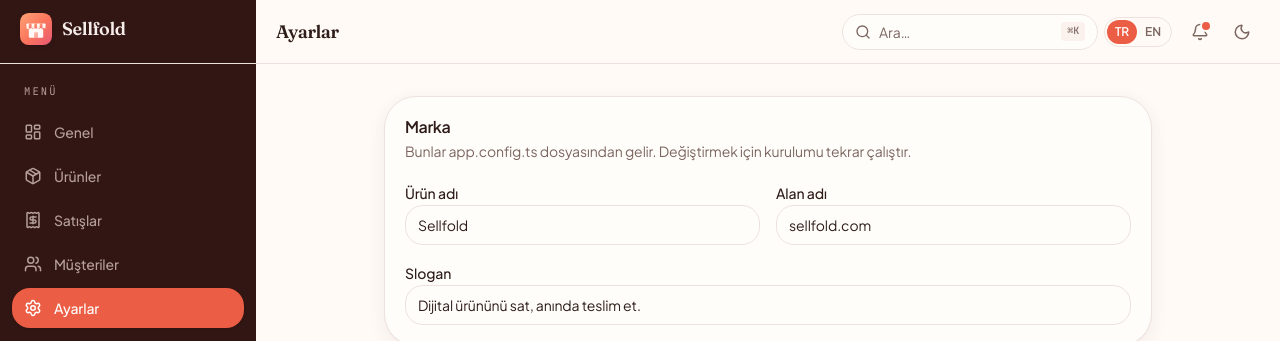
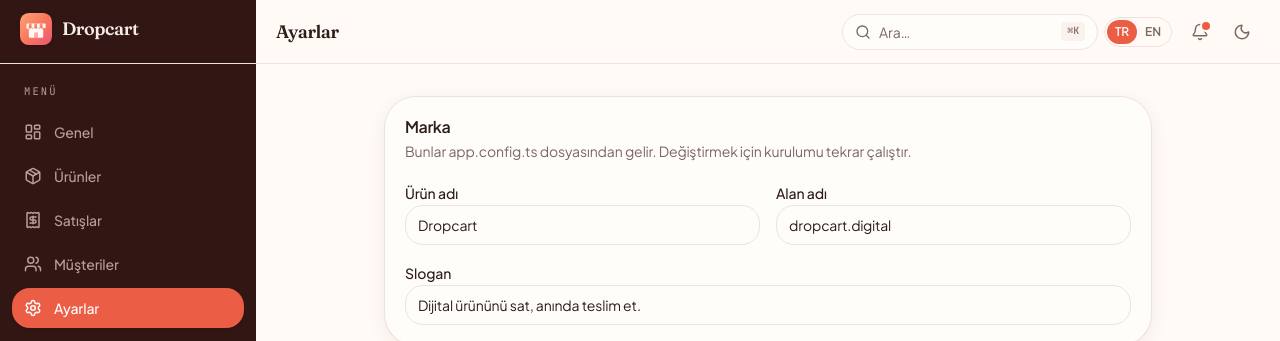
Before and after one commit to ahmetkolik/sellfold, a Next.js app: page /settings in a window 1280 px wide. Shown: the top 341 px of the page. Built offline with nearby package versions, Linux system fonts and the light colour scheme; no server answers.

Commit message:
rebrand: Sellfold → Dropcart, domain dropcart.digital

```diff
--- a/app.config.ts
+++ b/app.config.ts
@@ -18,14 +18,14 @@ export interface AppConfig {
 }
 
 export const appConfig: AppConfig = {
-  name: "Sellfold",
+  name: "Dropcart",
   tagline: { tr: "Dijital ürününü sat, anında teslim et.", en: "Sell your digital product, deliver instantly." },
   description: {
-    tr: "Sellfold, içerik üreticileri için dijital ürün dükkânı: e-kitap, şablon, preset ve kursunu yükle, ödeme al, dosyayı saniyeler içinde otomatik teslim et.",
-    en: "Sellfold is a digital storefront for creators: upload your ebooks, templates, presets and courses, take payment, and auto-deliver the files in seconds.",
+    tr: "Dropcart, içerik üreticileri için dijital ürün dükkânı: e-kitap, şablon, preset ve kursunu yükle, ödeme al, dosyayı saniyeler içinde otomatik teslim et.",
+    en: "Dropcart is a digital storefront for creators: upload your ebooks, templates, presets and courses, take payment, and auto-deliver the files in seconds.",
   },
-  domain: "sellfold.com",
-  logoText: "Vi",
+  domain: "dropcart.digital",
+  logoText: "DC",
   accentName: "coral",
 
   marketing: {
@@ -33,8 +33,8 @@ export const appConfig: AppConfig = {
     heroTitle: { tr: "Bilgini ürüne çevir.", en: "Turn your know-how into a product." },
     heroAccent: { tr: "Uyurken bile satsın.", en: "Let it sell while you sleep." },
     heroSubtitle: {
-      tr: "Sellfold, e-kitabını, şablonunu, presetini ve kursunu satışa açar. Güzel bir ürün sayfası, kart ödemesi ve anında otomatik teslimat — tek panelde. Komisyon avı yok, stok yok.",
-      en: "Sellfold puts your ebook, template, preset and course on sale. A beautiful product page, card payment and instant auto-delivery — in one panel. No commission hunting, no inventory.",
+      tr: "Dropcart, e-kitabını, şablonunu, presetini ve kursunu satışa açar. Güzel bir ürün sayfası, kart ödemesi ve anında otomatik teslimat — tek panelde. Komisyon avı yok, stok yok.",
+      en: "Dropcart puts your ebook, template, preset and course on sale. A beautiful product page, card payment and instant auto-delivery — in one panel. No commission hunting, no inventory.",
     },
     heroCtaPrimary: { tr: "Dükkânı aç", en: "Open your store" },
     heroCtaSecondary: { tr: "Nasıl göründüğüne bak", en: "See what it looks like" },
@@ -58,7 +58,7 @@ export const appConfig: AppConfig = {
       { name: "Stüdyo", price: "₺899", period: "/ay", tagline: { tr: "Ekip ve marka için tam dükkân.", en: "The full store for a team & brand." }, features: [{ tr: "Üretici'deki her şey", en: "Everything in Üretici" }, { tr: "Ekip & roller", en: "Team & roles" }, { tr: "Abonelik ürünleri", en: "Subscription products" }, { tr: "API & webhook", en: "API & webhooks" }], cta: { tr: "Ekip kur", en: "Set up a team" } },
     ],
     faq: [
-      { q: { tr: "Denemek için anahtar gerekli mi?", en: "Do I need API keys to try it?" }, a: { tr: "Hayır. Sellfold örnek ürünler, satışlar ve müşterilerle demo modda açılır — hemen tıklayabilirsin. Canlı satış için Stripe ve Resend anahtarını /setup ile bağlarsın.", en: "No. Sellfold boots in demo mode with sample products, sales and customers — click around immediately. Wire your Stripe and Resend keys via /setup to sell live." } },
+      { q: { tr: "Denemek için anahtar gerekli mi?", en: "Do I need API keys to try it?" }, a: { tr: "Hayır. Dropcart örnek ürünler, satışlar ve müşterilerle demo modda açılır — hemen tıklayabilirsin. Canlı satış için Stripe ve Resend anahtarını /setup ile bağlarsın.", en: "No. Dropcart boots in demo mode with sample products, sales and customers — click around immediately. Wire your Stripe and Resend keys via /setup to sell live." } },
       { q: { tr: "Hangi ürünleri satabilirim?", en: "What can I sell?" }, a: { tr: "Dijital her şey: e-kitap, Notion/figma şablonu, Lightroom preset'i, video kursu, ses paketi — tek dosya ya da link.", en: "Anything digital: ebooks, Notion/Figma templates, Lightroom presets, video courses, audio packs — a single file or a link." } },
       { q: { tr: "Teslimat nasıl çalışıyor?", en: "How does delivery work?" }, a: { tr: "Ödeme onaylanır onaylanmaz alıcıya markalı bir e-posta gider; indirme linki güvenli ve süreli olabilir. Hiçbir şeyi elle göndermen gerekmez.", en: "The moment payment clears, the buyer gets a branded email with a secure, optionally time-limited download link. You never send anything by hand." } },
       { q: { tr: "Para bana nasıl ulaşıyor?", en: "How do I get paid?" }, a: { tr: "Ödemeler Stripe hesabına doğrudan geçer; Sellfold araya girmez. Ödeme planları ve banka aktarımı Stripe panelinden yönetilir.", en: "Payments go straight to your Stripe account; Sellfold never holds your money. Payouts and bank transfers are managed from your Stripe dashboard." } },
```
